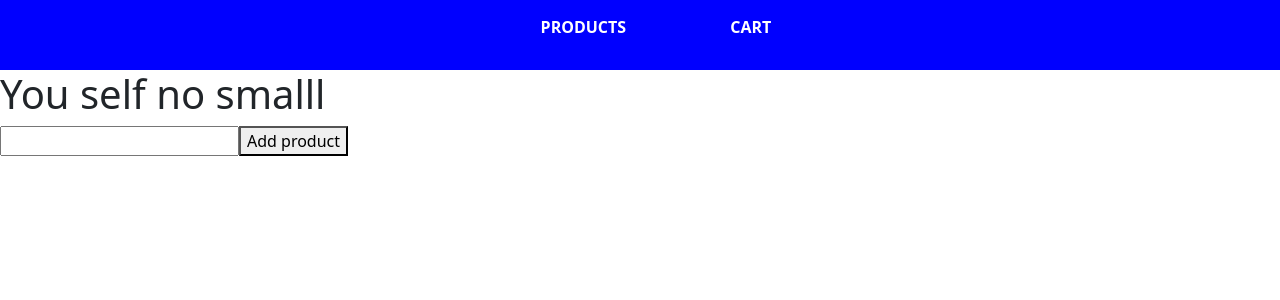
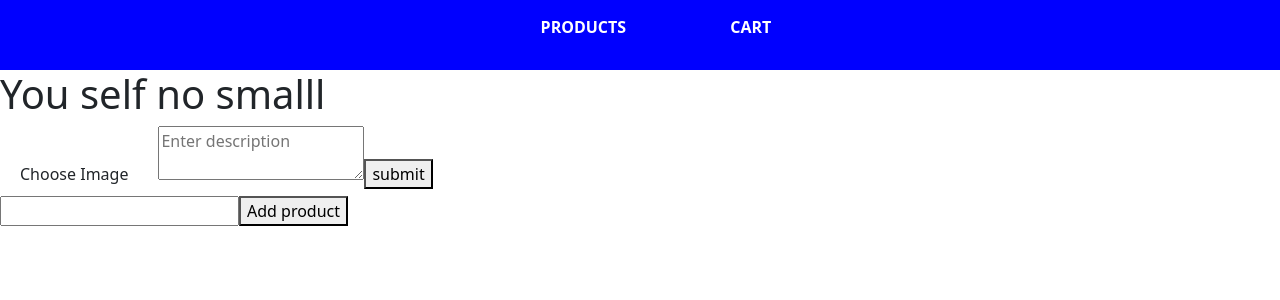
Before and after one commit to ADEDANCE/OUTLET-RUSH, a React (Vite) app: page /SellerProfile in a window 1280 px wide. Shown: the top 300 px of the page. Built offline with nearby package versions, Linux system fonts and the light colour scheme.

Commit message:
Add image input

```diff
--- a/src/welcome-paages/Profile-pages/SellerProfile.jsx
+++ b/src/welcome-paages/Profile-pages/SellerProfile.jsx
@@ -5,6 +5,10 @@ const SellerProfile = () => {
 
   const [proDucts,setProDucts] = useState([]);
   const [inputValue, setInputValue] = useState('');
+  const [selectedFile, setSelectedFile] = useState(null);
+  const [submittedData, setSubmittedData] = useState(null);
+  const [description, setDescription] = useState("");
+  const [fileName, setFileName] = useState('');
 
   useEffect (() => {
     const savedProducts = localStorage.getItem('proDucts');
@@ -15,21 +19,50 @@ const SellerProfile = () => {
 
   useEffect (() => {
     if (proDucts.length > 0) {
-      localStorage.setItem('product',JSON.stringify(proDucts));
+      localStorage.setItem('proDucts', JSON.stringify(proDucts));
     }
-  },[]);
+  },[proDucts]);
 
   const handleOnchange = (e) =>{
     setInputValue(e.target.value);
   };
 
   const handleAddproduct = () => {
-    e.preventdefault();
+    // e.preventdefault();
     if (inputValue.trim() !== '') {
-      setProDucts([...tasks, { id: Date.now(), text: inputValue }]);
-      setInputValue(''); // Reset input field after adding task
+      setProDucts([...proDucts, { id: Date.now(), text: inputValue }]);
+      setInputValue('');
     }
   }
+
+  const handleDeleteProduct = (id) => {
+    const newProduct = proDucts.filter(product => product.id !== id);
+    setProDucts(newProduct);
+  }
+
+  const handleAddImage = (event) => {
+    const file = event.target.files[0];
+    if (file) {
+      setSelectedFile(file);
+      setFileName(file.name);
+    }
+
+  };
+
+  const handleSubmit = () => {
+    if (selectedFile && description.trim() !== '') {
+      setSubmittedData({
+        imageUrl: URL.createObjectURL(selectedFile),
+        description,
+      });
+
+    }
+  };
+
+  const handleDescriptionChange = (event) => {
+    setDescription(event.target.value);
+  };
+
 
   return (
     <div>
@@ -37,13 +70,55 @@ const SellerProfile = () => {
       <h1>
         You self no smalll
       </h1>
+
+       <div>
+            <input type="file" id="imageInput" accept='image/*' onChange={handleAddImage}   style={{ display: 'none' }}  />
+            <label htmlFor="imageInput" style={{
+        padding: '10px 20px',
+        // backgroundColor: '#007bff',
+        // color: 'white',
+        cursor: 'pointer',
+        borderRadius: '5px',
+        display: 'inline-block'
+      }}>
+        Choose Image
+      </label>
+
+      <span style={{ marginLeft: '10px' }}>{fileName}</span>
+            <textarea
+      placeholder="Enter description"
+      value={description}
+      onChange={handleDescriptionChange}
+    />
+
+            <button onClick={handleSubmit} >submit</button>
+
+
+
+
+
+       </div>
+
       <div >
               <input type="text"
+              value={inputValue}
                  onChange={handleOnchange}
               />
               <button onClick={handleAddproduct} >Add product</button>
       </div>
+            {proDucts.map((product) => (
+              <li key={product.id}>
+                <span className="text">{product.text}</span>
+                <button onClick={() => handleDeleteProduct(product.id)}>Delete</button>
+              </li>
+            ))}
 
+{submittedData  &&  (
+    <div>
+                <img src={submittedData.imageUrl} alt='' style={{ width: "200px" }} />
+                <p>{submittedData.description}</p>
+    </div>
+) }
     </div>
   )
 }
```
